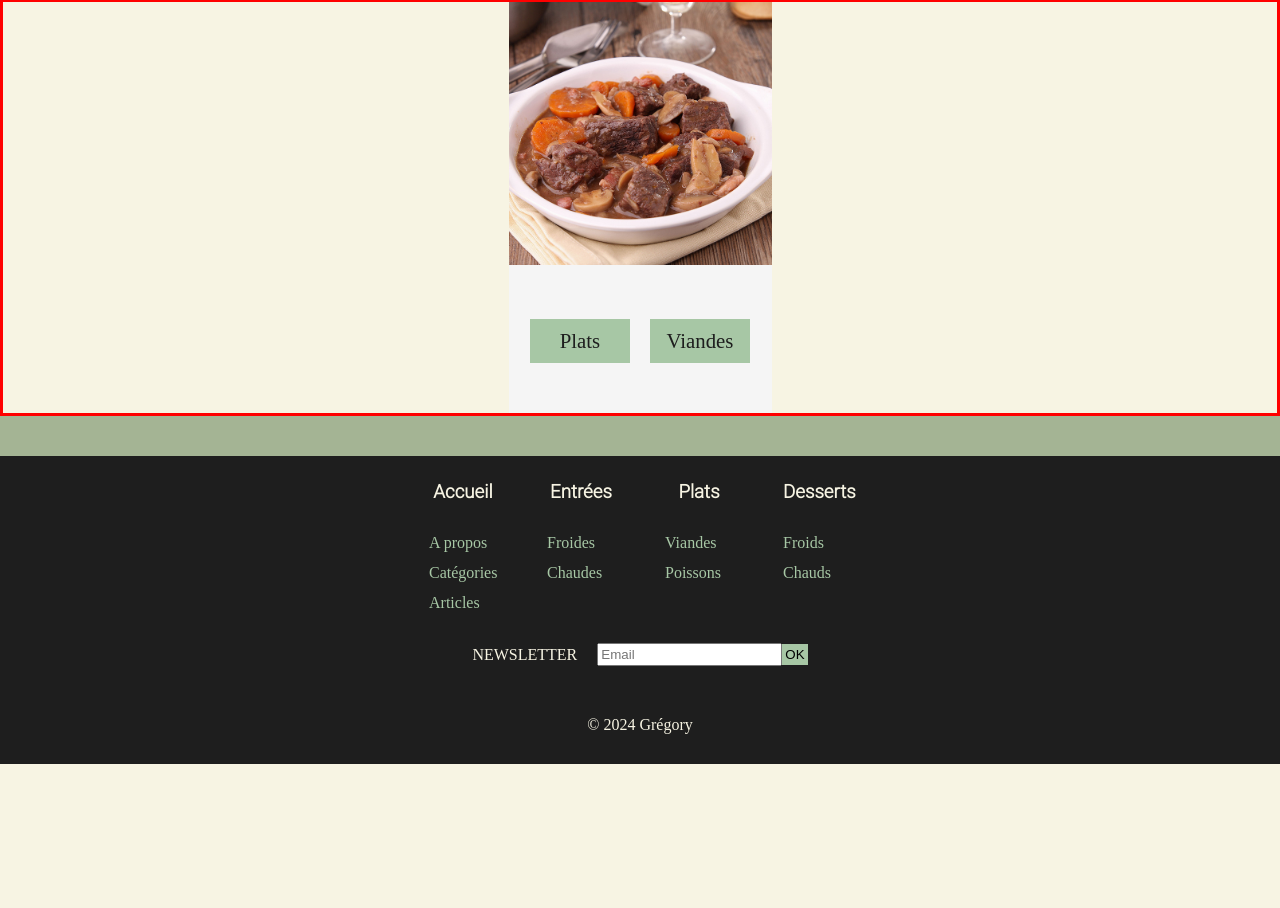
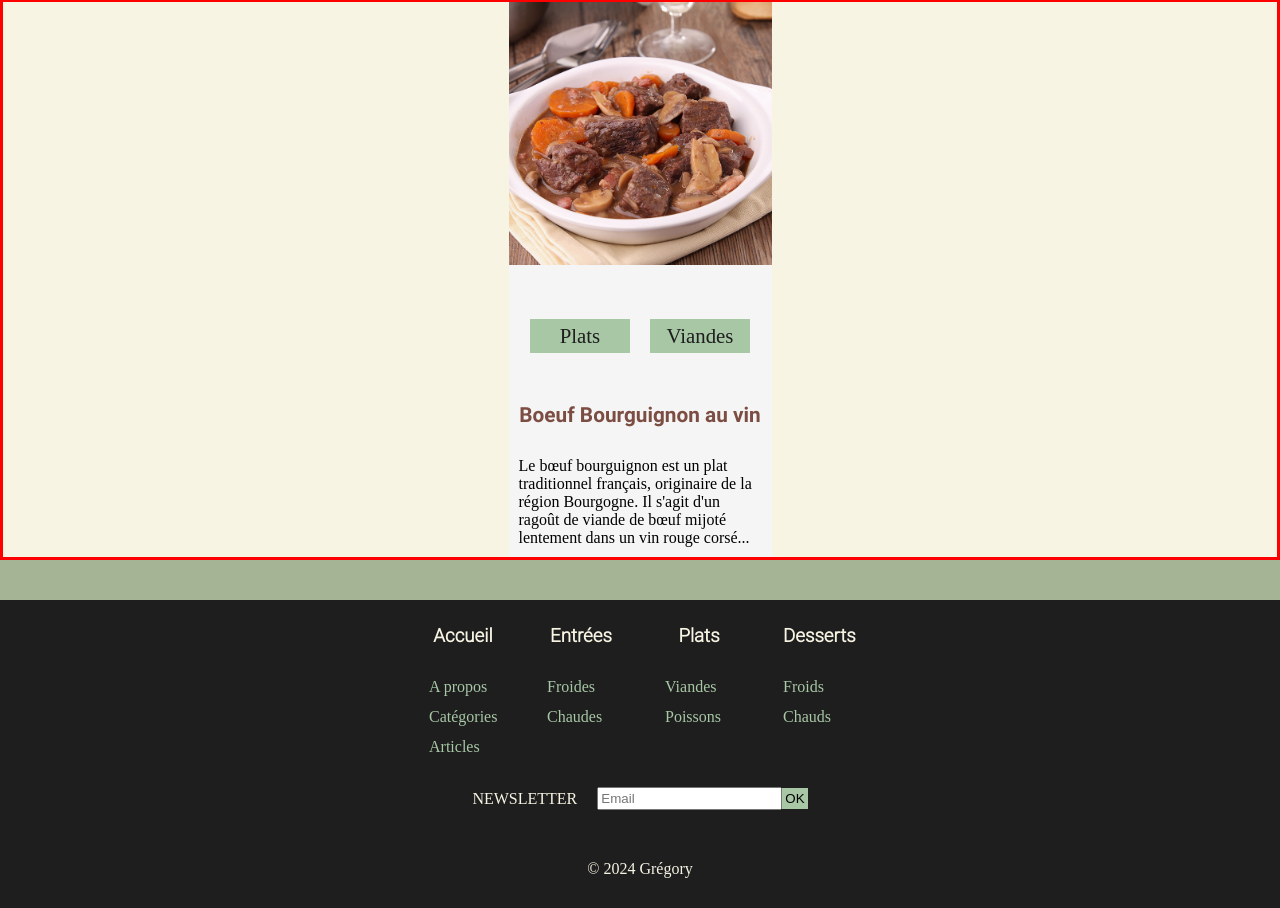
Before and after one commit to GregoryVDev/BlogCuisine, a PHP site: page / in a window 1280 px wide. Shown: the part 3312-4220 px from the top of the page. Before the commit the page ends 4076 px from the top, so only its background shows below. Run offline with PHP 8.4, Linux system fonts and the light colour scheme; some web fonts are replaced.

Commit message:
Added h2 and p in figcaption (last section)

```diff
--- a/src/css/index.css
+++ b/src/css/index.css
@@ -278,11 +278,22 @@ section h2 {
 .container-tags a {
   text-align: center;
   width: 100px;
-  padding: 10px;
+  padding: 5px;
   background: var(--color5);
   text-decoration: none;
   font-size: var(--fsize4);
   color: var(--color2);
+}
+
+.produit figcaption h2 {
+  font-size: var(--fsize4);
+  font-family: var(--RobotoBold);
+  margin-bottom: 20px;
+}
+
+.produit figcaption p {
+  font-family: var(--PlayRegular);
+  padding: 10px;
 }
 
 /* ----------------------
--- a/src/index.php
+++ b/src/index.php
@@ -70,6 +70,8 @@
                             <a href="#">Plats</a>
                             <a href="#">Viandes</a>
                         </div>
+                        <h2>Boeuf Bourguignon au vin</h2>
+                        <p>Le bœuf bourguignon est un plat traditionnel français, originaire de la région Bourgogne. Il s'agit d'un ragoût de viande de bœuf mijoté lentement dans un vin rouge corsé...</p>
                     </figcaption>
                 </figure>
             </article>
```
